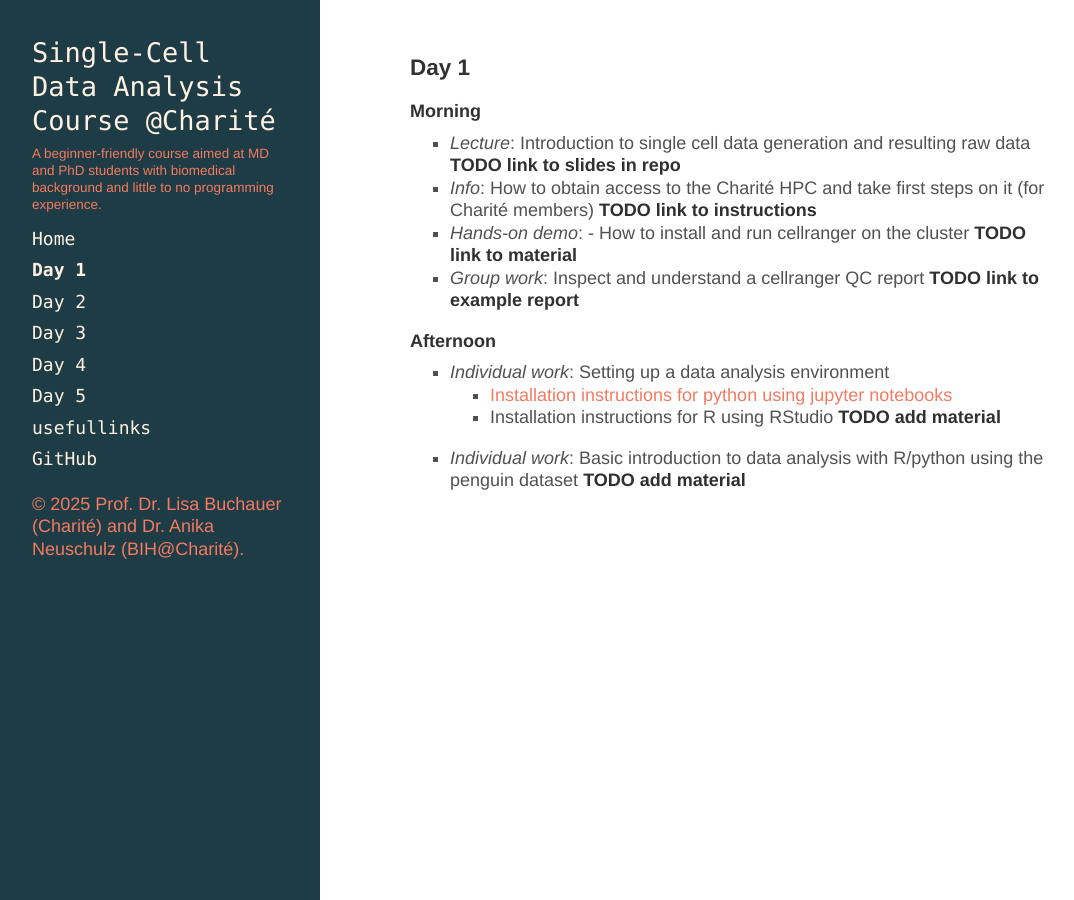
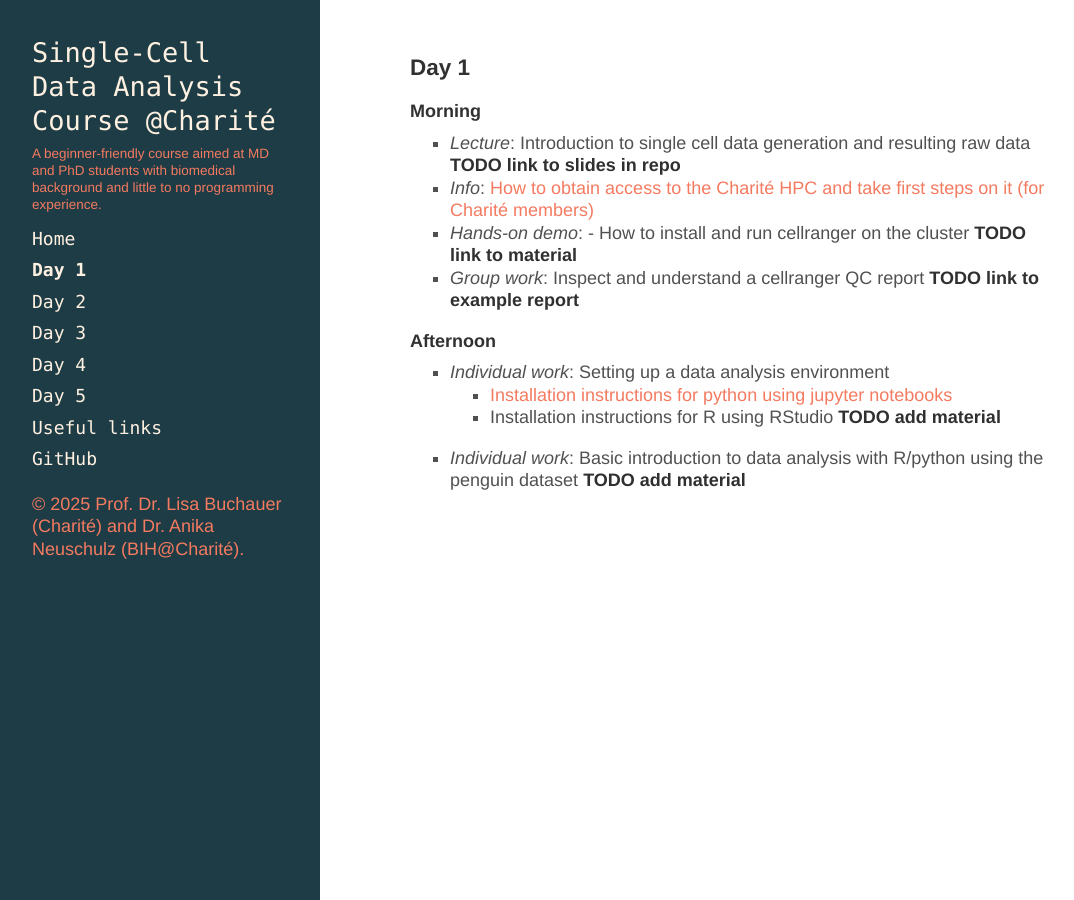
Before and after one commit to buchauer-lab/charite-sc-data-course, a Jekyll site: the page built from docs/Day1.md, in a window 1280 px wide. Shown: the whole page, without its empty margins (4-1078 px from the left). Built offline with Jekyll 4.4.1, drawn with Linux system fonts in a browser that asks for light colours; nearby versions of some CDN libraries; a style sheet for code colours, icons or effects is not loaded.

Commit message:
add L cluster usage

```diff
--- a/docs/Day1.md
+++ b/docs/Day1.md
@@ -8,7 +8,7 @@ order: 2
 
 #### Morning
 - _Lecture_: Introduction to single cell data generation and resulting raw data __TODO link to slides in repo__
-- _Info_: How to obtain access to the Charité HPC and take first steps on it (for Charité members) __TODO link to instructions__
+- _Info_: [How to obtain access to the Charité HPC and take first steps on it (for Charité members)](https://github.com/buchauer-lab/charite-sc-data-course/blob/main/materials/Day1/L_cluster_usage.pdf)
 - _Hands-on demo_: - How to install and run cellranger on the cluster __TODO link to material__
 - _Group work_: Inspect and understand a cellranger QC report __TODO link to example report__
 
--- a/docs/Usefullinks.md
+++ b/docs/Usefullinks.md
@@ -1,6 +1,6 @@
 ---
 layout: page
-title: usefullinks
+title: Useful links
 order: 7
 ---
 
```
